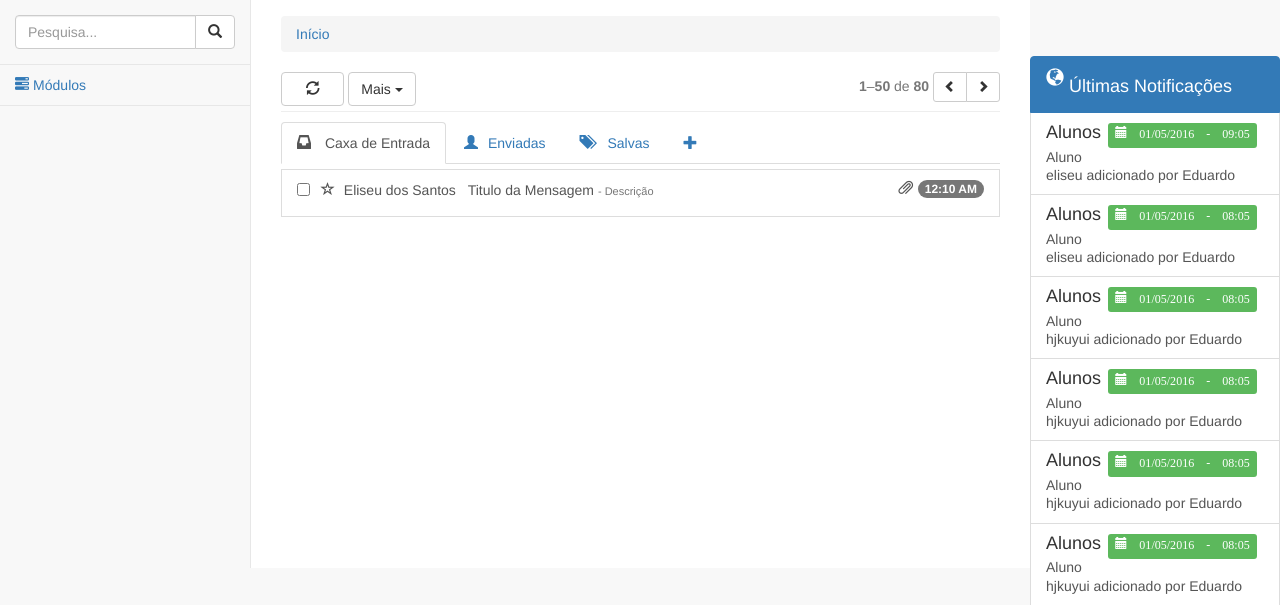
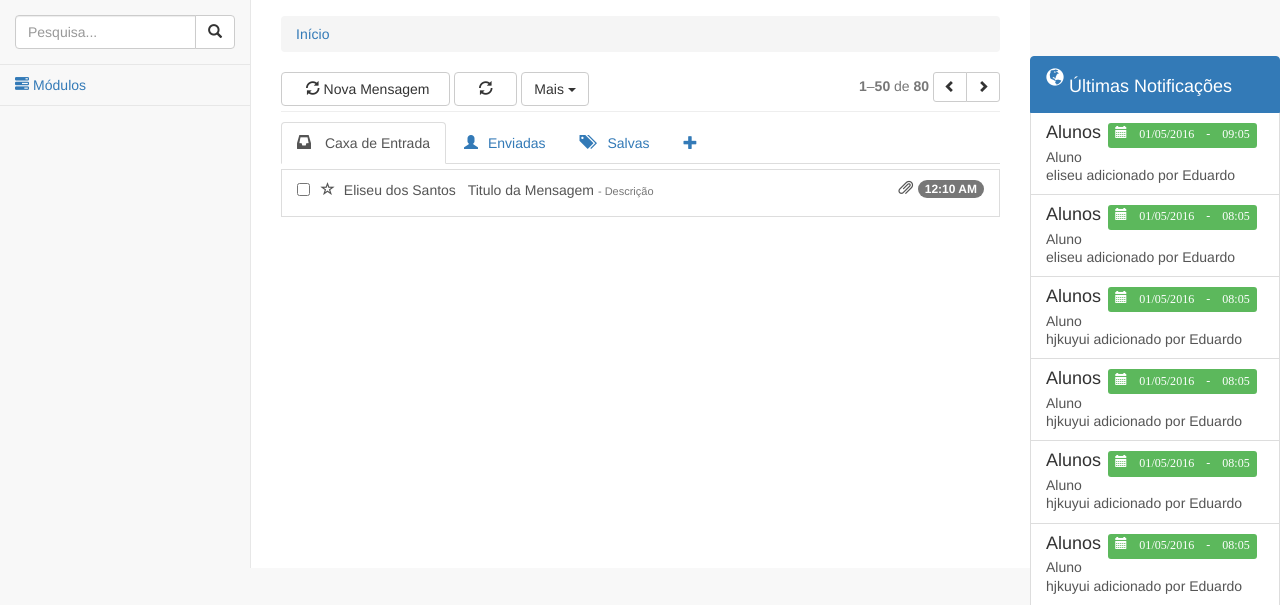
Before and after one commit to EricaRenata/SistemaAcademico, a PHP site: page /admin/mensagens.php in a window 1280 px wide. Shown: the part 51-656 px from the top of the page. Run offline with PHP 8.4, Linux system fonts and the light colour scheme; a user stored in the database is signed in; data comes from the database, SQL or seed files in the repository; data that the repository does not hold is empty.

Commit message:
Trigger de mensagens

```diff
--- a/admin/mensagens.php
+++ b/admin/mensagens.php
@@ -7,6 +7,9 @@
 ?>
 <div class="row">
   <div class="col-sm-12 col-md-12">
+    <button type="button" class="btn btn-default" data-toggle="tooltip" title="Nova Mensagem">
+      <span class="glyphicon glyphicon-refresh"></span> Nova Mensagem
+    </button>
     <button type="button" class="btn btn-default" data-toggle="tooltip" title="Atualizar">
       <span class="glyphicon glyphicon-refresh"></span>
     </button>
--- a/admin/partials/menu_top.php
+++ b/admin/partials/menu_top.php
@@ -14,7 +14,7 @@
     </a>
     <ul class="dropdown-menu dropdown-messages">
       <li>
-        <a href="#">
+        <a href="mensagens.php">
           <div>
               <strong>Erica Gomes</strong>
               <span class="pull-right text-muted">
```
